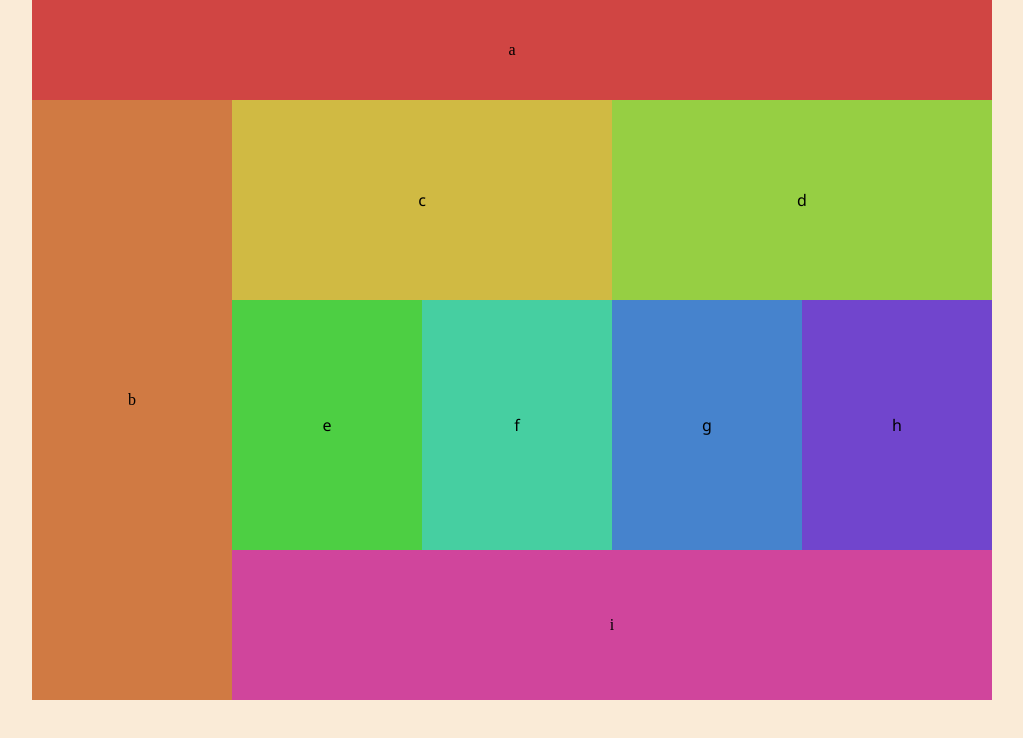
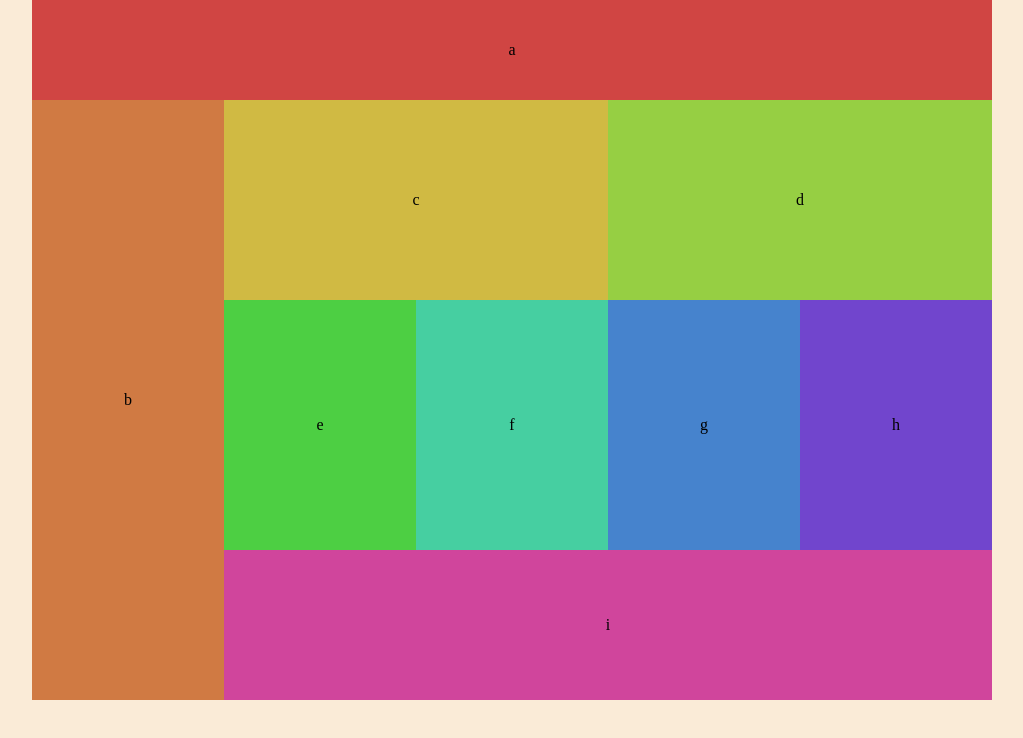
Before and after one commit to penjoe/lab-01, a plain HTML site: page index.html in a window 1280 px wide. Shown: the whole page, without its empty margins (128-1151 px from the left). Drawn offline with Linux system fonts and the light colour scheme.

Commit message:
reworked style using grid, gave a new breakpoint for tablets

```diff
--- a/index.html
+++ b/index.html
@@ -4,37 +4,17 @@
   <meta charset="UTF-8">
   <meta name="viewport" content="width=device-width, initial-scale=1.0">
   <title>Document</title>
-  <link rel="stylesheet" type="text/css" href="styles/styles.css"/>
+  <link rel="stylesheet" type="text/css" href="/styles/styles.css"/>
 </head>
-<body>
-  <header id="header">
-    a
-  </header>
-  <aside id="aside">
-    b
-  </aside>
-  <main>
-    <section id="section-c">
-      c
-    </section>
-    <section id="section-d">
-      d
-    </section>
-    <article id="article-e">
-      e
-    </article>
-    <article id="article-f">
-      f
-    </article>
-    <article id="article-g">
-      g
-    </article>
-    <article id="article-h">
-      h
-    </article>
-  </main>
-  <footer id="footer">
-    i
-  </footer>
+<body id="main-grid">
+  <header id="header">a</header>
+  <aside id="aside">b</aside>
+  <section id="section-c">c</section>
+  <section id="section-d">d</section>
+  <article id="article-e">e</article>
+  <article id="article-f">f</article>
+  <article id="article-g">g</article>
+  <article id="article-h">h</article>
+  <footer id="footer">i</footer>
 </body>
 </html>
--- a/styles/base.css
+++ b/styles/base.css
@@ -4,71 +4,71 @@
 }
 
 body {
-  width: 480px;
+  /* width: 480px;
   height: 1055px;
-  margin: 0 auto;
+  margin: 0 auto; */
 }
 
 header {
-  width: 480px;
-  height: 75px;
+  /* width: 480px;
+  height: 75px; */
 }
 
 aside {
-  width: 480px;
-  height: 150px;
+  /* width: 480px;
+  height: 150px; */
 }
 
 section {
-  width: 480px;
-  height: 125px;
+  /* width: 480px;
+  height: 125px; */
 }
 
 article {
-  width: 240px;
-  height: 250px;
+  /* width: 240px;
+  height: 250px; */
 }
 
 footer {
-  width: 480px;
-  height: 80px;
+  /* width: 480px;
+  height: 80px; */
 }
 
-@media all and (min-width: 768px) {
+/* @media all and (min-width: 768px) { */
 
   body {
-    width: 960px;
+    /* width: 960px;
     height: 700px;
-    margin: 0 auto;
+    margin: 0 auto; */
   }
 
   header {
-    width: 100%;
-    height: 14.285715%;
+    /* width: 100%;
+    height: 14.285715%; */
   }
 
   aside {
-    width: 20.833333%;
-    height: 85.714286%;
+    /* width: 20.833333%;
+    height: 85.714286%; */
   }
 
   main {
-    width: 79.166667%;
-    height: 64.285714%;
+    /* width: 79.166667%;
+    height: 64.285714%; */
   }
 
   section {
-    width: 50%;
-    height: 44.444444%;
+    /* width: 50%;
+    height: 44.444444%; */
   }
 
   article {
-    width: 25%;
-    height: 55.555556%;
+    /* width: 25%;
+    height: 55.555556%; */
   }
 
   footer {
-    width: 79.166667%;
-    height: 21.428571%;
+    /* width: 79.166667%;
+    height: 21.428571%; */
   }
 }
--- a/styles/layout.css
+++ b/styles/layout.css
@@ -1,3 +1,139 @@
-aside, main, section, article, footer {
-  float: left;
+/* default/mobile view */
+#main-grid {
+  display: grid;
+  margin: 0 auto;
+  width: 480px;
+  grid-template-columns: repeat(1, 1fr);
+  grid-template-rows: 75px 150px 125px 125px 250px 250px 250px 250px 80px;
 }
+
+#header {
+  grid-area: 1 / 1 / 2 / 2;
+}
+
+#aside {
+  grid-area: 2 / 1 / 3 / 2;
+}
+
+#section-c {
+  grid-area: 3 / 1 / 4 / 2;
+}
+
+#section-d {
+  grid-area: 4 / 1 / 5 / 2;
+}
+
+#article-e {
+  grid-area: 5 / 1 / 6 / 2;
+}
+
+#article-f {
+  grid-area: 6 / 1 / 7 / 2;
+}
+
+#article-g {
+  grid-area: 7 / 1 / 8 / 2;
+}
+
+#article-h {
+  grid-area: 8 / 1 / 9 / 2;
+}
+
+#footer {
+  grid-area: 9 / 1 / 10 / 2;
+}
+
+/* tablet view */
+@media all and (min-width: 481px){
+
+  #main-grid {
+    display: grid;
+    margin: 0 auto;
+    width: 959px;
+    grid-template-columns: repeat(2, 1fr);
+    grid-template-rows: 80px 175px 150px 150px 250px 250px 125px;
+  }
+
+  #header {
+    grid-area: 1 / 1 / 2 / 3;
+  }
+
+  #aside {
+    grid-area: 2 / 1 / 3 / 3;
+  }
+
+  #section-c {
+    grid-area: 3 / 1 / 4 / 3;
+  }
+
+  #section-d {
+    grid-area: 4 / 1 / 5 / 3;
+  }
+
+  #article-e {
+    grid-area: 5 / 1 / 6 / 2;
+  }
+
+  #article-f {
+    grid-area: 5 / 2 / 6 / 3;
+  }
+
+  #article-g {
+    grid-area: 6 / 1 / 7 / 2;
+  }
+
+  #article-h {
+    grid-area: 6 / 2 / 7 / 3;
+  }
+
+  #footer {
+    grid-area: 7 / 1 / 8 / 3;
+  }
+
+/* desktop view */
+ @media all and (min-width: 960px) {
+
+  #main-grid {
+    display: grid;
+    margin: 0 auto;
+    width: 960px;
+    grid-template-columns: repeat(5, 1fr);
+    grid-template-rows: 100px 200px 250px 150px;
+  }
+
+  #header {
+    grid-area: 1 / 1 / 2 / 6;
+  }
+
+  #aside {
+    grid-area: 2 / 1 / 5 / 2;
+  }
+
+  #section-c {
+    grid-area: 2 / 2 / 3 / 4;
+  }
+
+  #section-d {
+    grid-area: 2 / 4 / 3 / 6;
+}
+
+  #article-e {
+    grid-area: 3 / 2 / 4 / 3;
+  }
+
+  #article-f {
+    grid-area: 3 / 3 / 4 / 4;
+  }
+
+  #article-g {
+    grid-area: 3 / 4 / 4 / 5;
+  }
+
+  #article-h {
+    grid-area: 3 / 5 / 4 / 6;
+  }
+
+  #footer {
+    grid-area: 4 / 2 / 5 / 6;
+  }
+}
--- a/styles/modules.css
+++ b/styles/modules.css
@@ -1,3 +1,4 @@
+/* default/mobile view */
 header, aside, section, article, footer {
   display: flex;
   justify-content: center;
@@ -5,43 +6,89 @@ header, aside, section, article, footer {
 }
 
 #header {
-  background-color: #e6e600;
+  background-color: #B0DFE5;
 }
 
 #aside {
-  background-color: rgb(88,88,88);
+  background-color: #95C8D8;
 }
 
 #section-c {
-  background-color: rgb(112,112,112);
+  background-color: #89CFF0;
   ;
 }
 
 #section-d {
-  background-color: rgb(144,144,144);
+  background-color: #57A0D3;
 }
 
 #article-e {
-  background-color: rgb(176,176,176);
+  background-color: #73C2FB;
 }
 
 #article-f {
-  background-color: rgb(200,200,200);
+  background-color: #6593F5;
 }
 
 #article-g {
-  background-color: rgb(232,232,232);
+  background-color: #0080FF;
 }
 
 #article-h {
-  background-color: rgb(245,245,245);
+  background-color: #000080;
 }
 
 #footer {
-  background-color: goldenrod;
+  background-color: #111E6C;
 }
 
-@media all and (min-width: 768px) {
+/* tablet view */
+@media all and (min-width: 481px){
+  header, aside, section, article, footer {
+    display: flex;
+    justify-content: center;
+    align-items: center;
+  }
+
+  #header {
+    background-color: #DCDCDC;
+  }
+
+  #aside {
+    background-color: #D3D3D3;
+  }
+
+  #section-c {
+    background-color: #C0C0C0;
+  }
+
+  #section-d {
+    background-color: #A9A9A9;
+  }
+
+  #article-e {
+    background-color: #808080;
+  }
+
+  #article-f {
+    background-color: #696969;
+  }
+
+  #article-g {
+    background-color: #778899;
+  }
+
+  #article-h {
+    background-color: #708090;
+  }
+
+  #footer {
+    background-color: #2F4F4F;
+  }
+}
+
+/* desktop view */
+@media all and (min-width: 960px) {
 
   header, aside, section, article, footer {
     display: flex;
```
Also changed, not shown: 1 other file.
